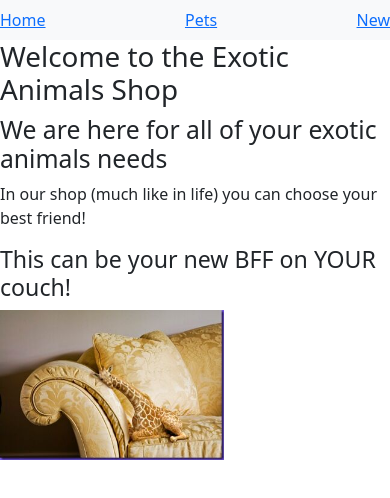
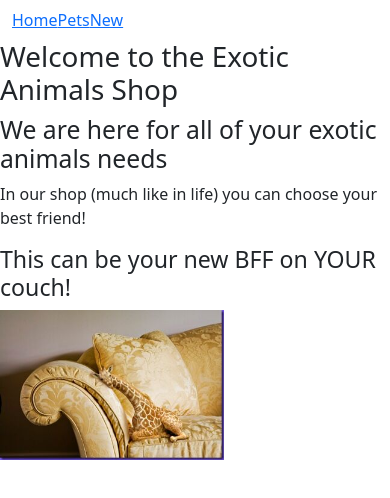
Before and after one commit to rayfinn55/Exotic-Animals-Store, a React (Create React App) app in the folder front-end/: page / in a window 390 px wide. Shown: the top 498 px of the page. Built offline with nearby package versions, Linux system fonts and the light colour scheme.

Commit message:
Added Card.Img responsiveness

```diff
--- a/front-end/src/Components/Animal.js
+++ b/front-end/src/Components/Animal.js
@@ -22,7 +22,7 @@ function Pets({ pets, loading }) {
 					<Card style={{ width: '19rem' }}>
 						<Card.Title style={{ textAlign: 'center'}}>{pet.animal_name}</Card.Title>
 						<p style={{ textAlign: 'center'}}>{pet.class}</p>
-						<Card.Img variant='top' src={pet.img} onError={handleBrokenImg} alt={`A cool ${pet.animal_name}`} />
+						<Card.Img variant='top' style={{height: '100%'}} src={pet.img} onError={handleBrokenImg} alt={`A cool ${pet.animal_name}`} />
 						<Card.Text style={{ textAlign: 'center'}}>
 							<strong>Location:</strong> {pet.location}
 						</Card.Text>
--- a/front-end/src/Components/NavBar.js
+++ b/front-end/src/Components/NavBar.js
@@ -1,14 +1,20 @@
 import React from 'react'
 import { Link } from 'react-router-dom'
+import { Navbar, Container, Nav } from 'react-bootstrap'
 
 
 export default function NavBar() {
 
     return (
-        <nav className='navbar navbar-light bg-light'>
-            <Link to='/'>Home</Link>
-            <Link to='/pets'>Pets</Link>
-            <Link to='/pets/new'>New</Link>
-        </nav>
+        <Navbar>
+            <Container>
+                <Nav>
+
+                        <Link to='/'>Home</Link>
+                        <Link to='/pets'>Pets</Link>
+                        <Link to='/pets/new'>New</Link>
+                </Nav>
+            </Container>
+        </Navbar>
     )
 }
```
